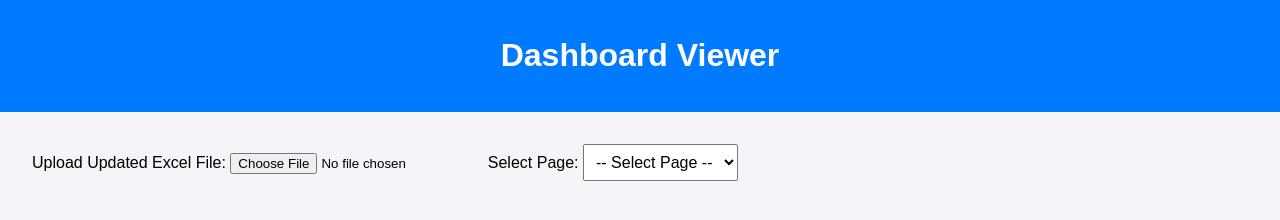
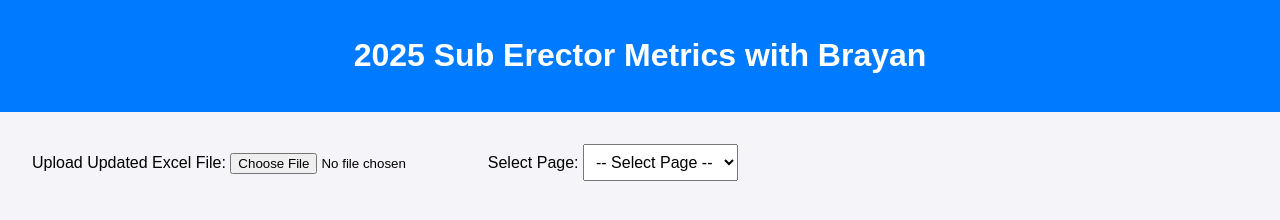
Before and after one commit to HammerOfDawnnn/2025-Erector-Metrics, a plain HTML site: page index.html in a window 1280 px wide. Drawn offline with Linux system fonts and the light colour scheme.

Commit message:
Update index.html

```diff
--- a/index.html
+++ b/index.html
@@ -64,7 +64,7 @@
 </head>
 <body>
     <header>
-        <h1>Dashboard Viewer</h1>
+        <h1>2025 Sub Erector Metrics with Brayan</h1>
     </header>
     <main>
         <label for="fileInput">Upload Updated Excel File:</label>
```
